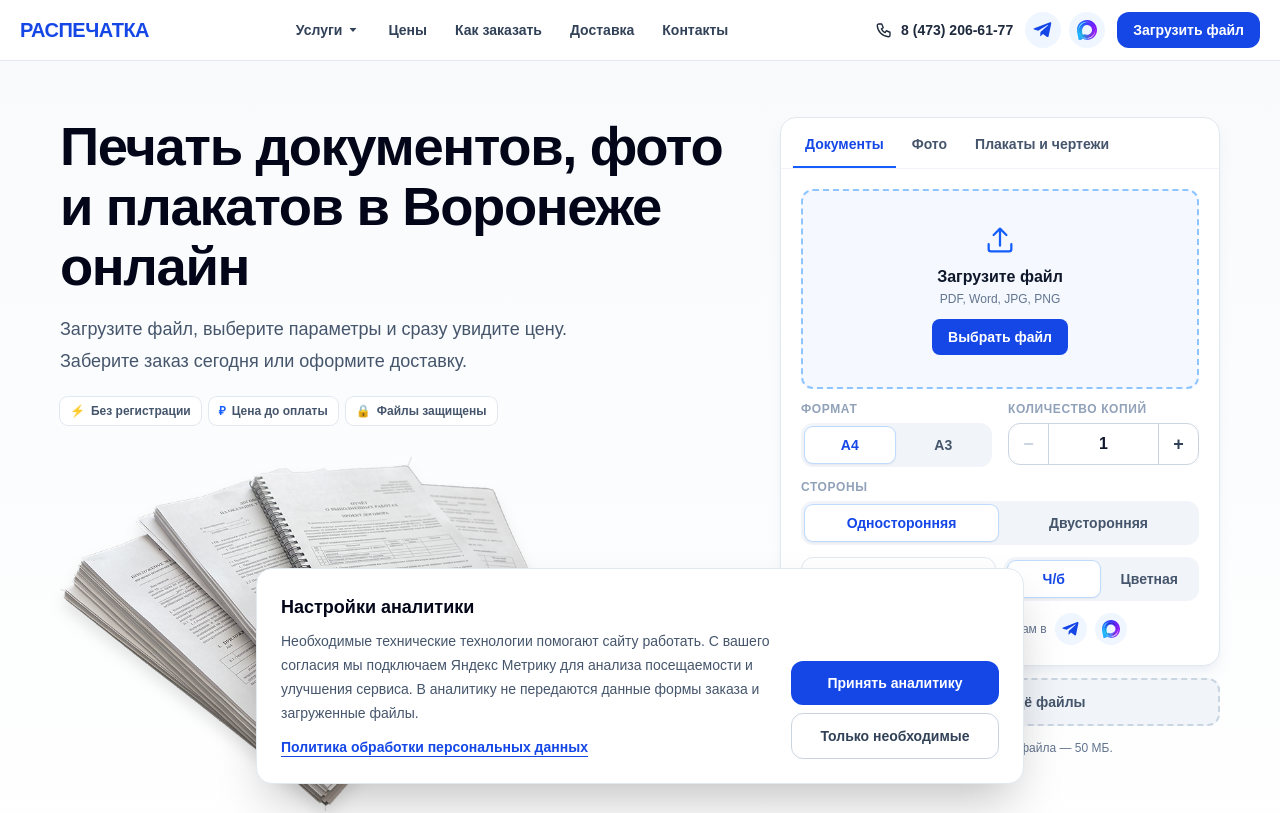
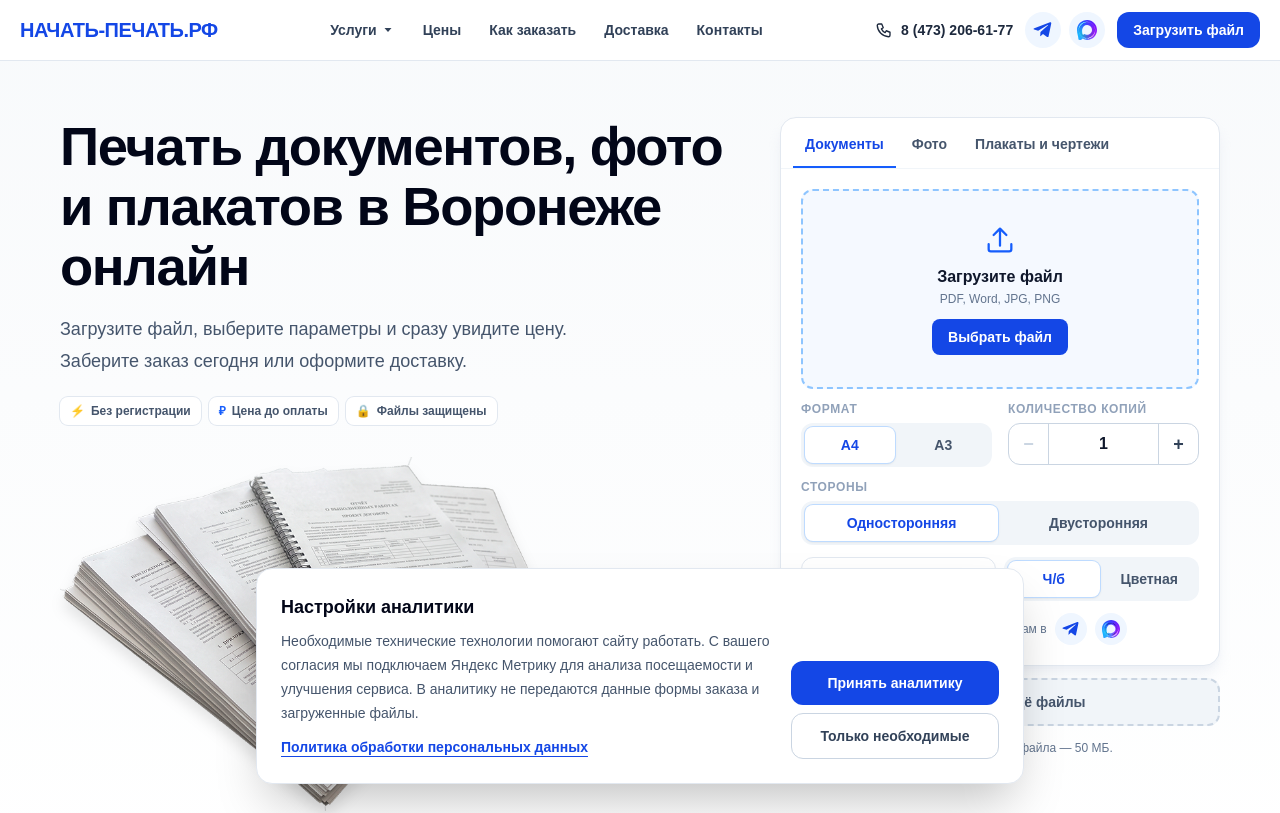
Before and after one commit to belamiru/raspechatka, a Next.js app: page / in a window 1280 px wide. Shown: the top 813 px of the page. Built offline with nearby package versions, Linux system fonts and the light colour scheme.

Commit message:
feat: rename brand to НАЧАТЬ-ПЕЧАТЬ.РФ

```diff
--- a/app/file-rules/page.tsx
+++ b/app/file-rules/page.tsx
@@ -14,7 +14,7 @@ export default function FileRulesPage() {
             href="/"
             className="text-xl font-black tracking-tight text-blue-700"
           >
-            РАСПЕЧАТКА
+            НАЧАТЬ-ПЕЧАТЬ.РФ
           </a>
 
           <a
--- a/app/not-found.tsx
+++ b/app/not-found.tsx
@@ -21,7 +21,7 @@ export default function NotFound() {
             href="/"
             className="text-xl font-black tracking-tight text-blue-700"
           >
-            РАСПЕЧАТКА
+            НАЧАТЬ-ПЕЧАТЬ.РФ
           </Link>
 
           <Link
--- a/app/offer/page.tsx
+++ b/app/offer/page.tsx
@@ -14,7 +14,7 @@ export default function OfferPage() {
             href="/"
             className="text-xl font-black tracking-tight text-blue-700"
           >
-            РАСПЕЧАТКА
+            НАЧАТЬ-ПЕЧАТЬ.РФ
           </a>
 
           <a
--- a/app/personal-data-consent/page.tsx
+++ b/app/personal-data-consent/page.tsx
@@ -14,7 +14,7 @@ export default function PersonalDataConsentPage() {
             href="/"
             className="text-xl font-black tracking-tight text-blue-700"
           >
-            РАСПЕЧАТКА
+            НАЧАТЬ-ПЕЧАТЬ.РФ
           </a>
 
           <a
--- a/app/privacy/page.tsx
+++ b/app/privacy/page.tsx
@@ -12,7 +12,7 @@ export default function PrivacyPage() {
       <header className="border-b border-slate-200 bg-white">
         <div className="mx-auto flex max-w-6xl items-center justify-between px-5 py-4">
           <a href="/" className="text-xl font-black tracking-tight text-blue-700">
-            РАСПЕЧАТКА
+            НАЧАТЬ-ПЕЧАТЬ.РФ
           </a>
 
           <a
--- a/components/site-footer.tsx
+++ b/components/site-footer.tsx
@@ -9,7 +9,7 @@ export function SiteFooter() {
             href="/"
             className="text-lg font-black tracking-tight text-blue-700"
           >
-            РАСПЕЧАТКА
+            НАЧАТЬ-ПЕЧАТЬ.РФ
           </Link>
 
           <p className="mt-3 text-sm leading-6 text-slate-600">
--- a/components/site-header.tsx
+++ b/components/site-header.tsx
@@ -117,8 +117,16 @@ export function SiteHeader() {
   return (
     <header className="sticky top-0 z-40 border-b border-slate-200 bg-white/95 backdrop-blur">
       <div className="mx-auto flex max-w-7xl items-center justify-between gap-3 px-4 py-3 sm:px-5">
-        <a href="/" className="shrink-0 text-lg font-black tracking-tight text-blue-700 sm:text-xl">
-          РАСПЕЧАТКА
+        {/*
+          Название длиннее прежнего на 60%: на телефоне рядом с ним ещё кнопка
+          загрузки и бургер. Поэтому на узких экранах шрифт мельче, а с sm —
+          прежний размер. whitespace-nowrap не даёт ломаться на две строки.
+        */}
+        <a
+          href="/"
+          className="shrink-0 whitespace-nowrap text-[13px] font-black tracking-tight text-blue-700 sm:text-lg lg:text-xl"
+        >
+          НАЧАТЬ-ПЕЧАТЬ.РФ
         </a>
 
         <nav className="hidden items-center gap-1 lg:flex" aria-label="Основное меню">
```
